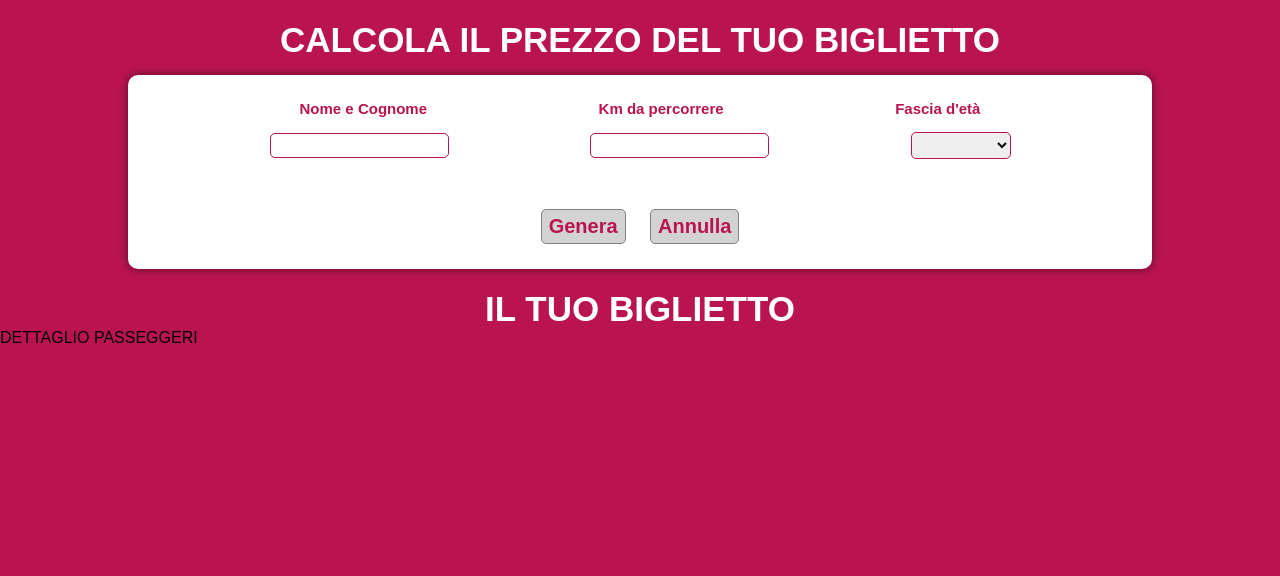
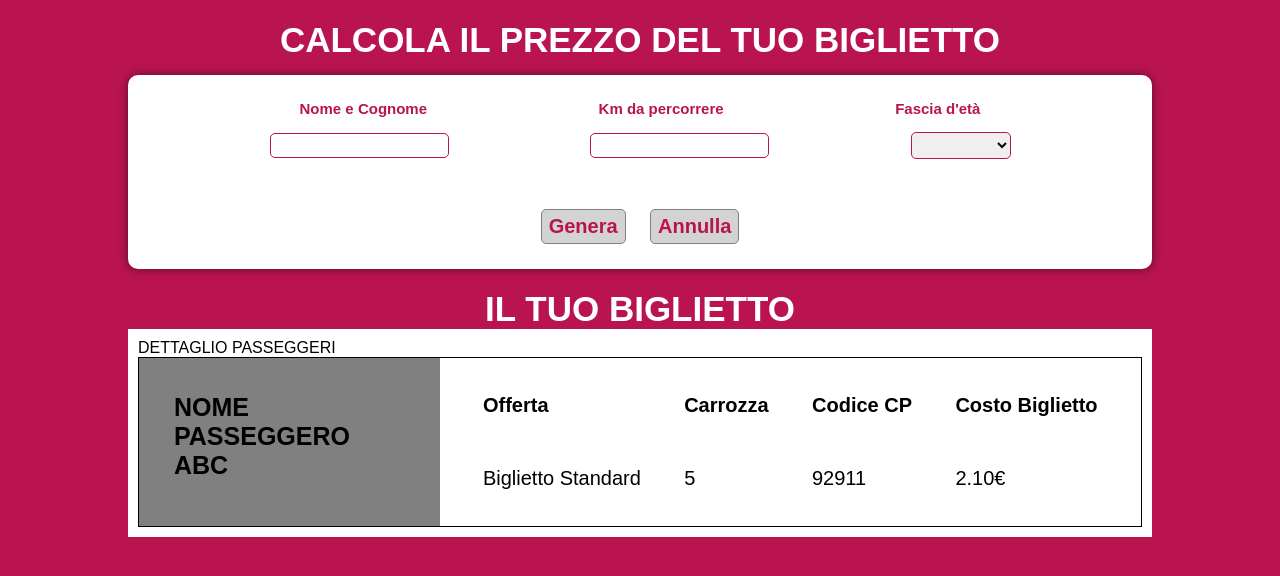
Before and after one commit to Andrea8802/js-biglietto-treno-form, a plain HTML site: page index.html in a window 1280 px wide. Drawn offline with Linux system fonts and the light colour scheme.

Commit message:
debug design page done

```diff
--- a/css/style.css
+++ b/css/style.css
@@ -68,3 +68,39 @@ h1{
     font-weight: bold;
     margin: 0 10px
     }
+
+.output-cont{
+    background-color: white;
+    width: 80%;
+    margin: auto;
+    padding: 10px;
+}
+
+    .output{
+        border: 1px solid black;
+        display: flex;
+        height: 170px;
+    }
+
+    .name{
+        width: 30%;
+        background-color: gray;
+        height: 100%;
+        padding: 35px;
+        font-size: 25px;
+        font-weight: bold;
+    }
+
+    .info{
+        width: 70%;
+        height: 100%;
+        display: flex;
+        justify-content: space-evenly;
+        align-items: center;
+        font-size: 20px;
+    }
+
+    .info .title{
+        font-weight: bold;
+        margin-bottom: 50px;
+    }
--- a/index.html
+++ b/index.html
@@ -45,26 +45,69 @@
             </div>
             </section>
 
+            <h1>
+                IL TUO BIGLIETTO
+            </h1>
+
             <section class="output-cont">
-                <h1>
-                    IL TUO BIGLIETTO
-                </h1>
                 <div>
                     DETTAGLIO PASSEGGERI
                 </div>
                 <div class="output">
+                    <div class="name">
+                        <div>
+                            NOME PASSEGGERO
+                        </div>
+                    <div id="nomePasseggero">ABC</div>
+                </div>
 
+
+                    <div class="info">
+                        <div>
+                            <div class="title">
+                                Offerta
+                            </div>
+                            <div id="offerta">Biglietto Standard</div>
+                        </div>
+
+                        <div>
+                           <div class="title">
+                            Carrozza
+                           </div>
+
+                           <div id="nCarrozza">
+                            5
+                           </div>
+
+                        </div>
+
+                        <div>
+                            <div class="title">
+                                Codice CP
+                            </div>
+
+                            <div id="codiceCP">
+                                92911
+                            </div>
+
+                        </div>
+
+                        <div>
+                            <div class="title">
+                                Costo Biglietto
+                            </div>
+
+
+                            <div id="costoBiglietto">
+                                2.10€
+                            </div>
+                        </div>
+                    </div>
                 </div>
             </section>
 
     </main>
 
-
-
-    <h1 id="prezzo">
-
-    </h1>
-
     <script src="js/main.js"></script>
 </body>
 </html>
```
